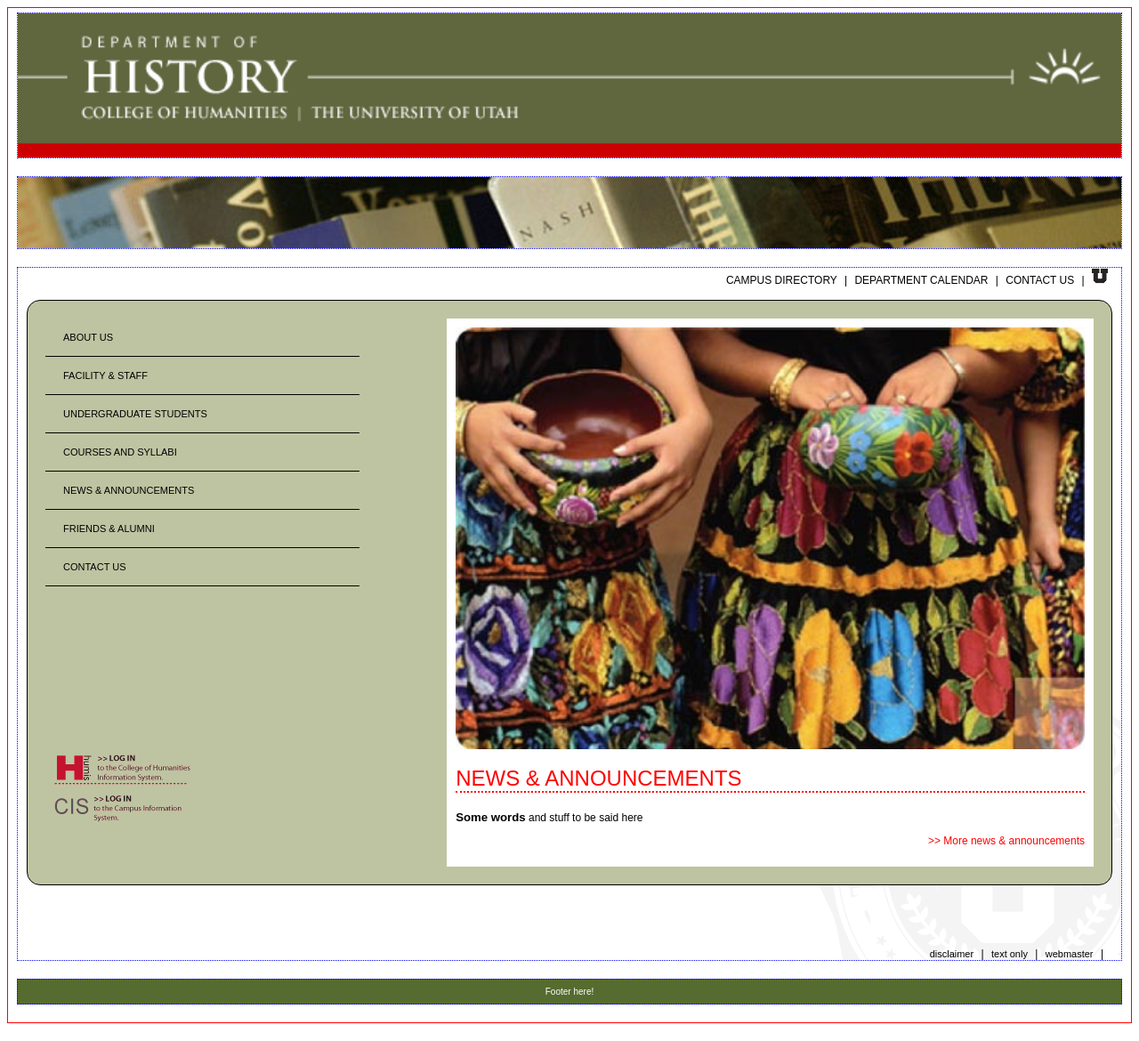
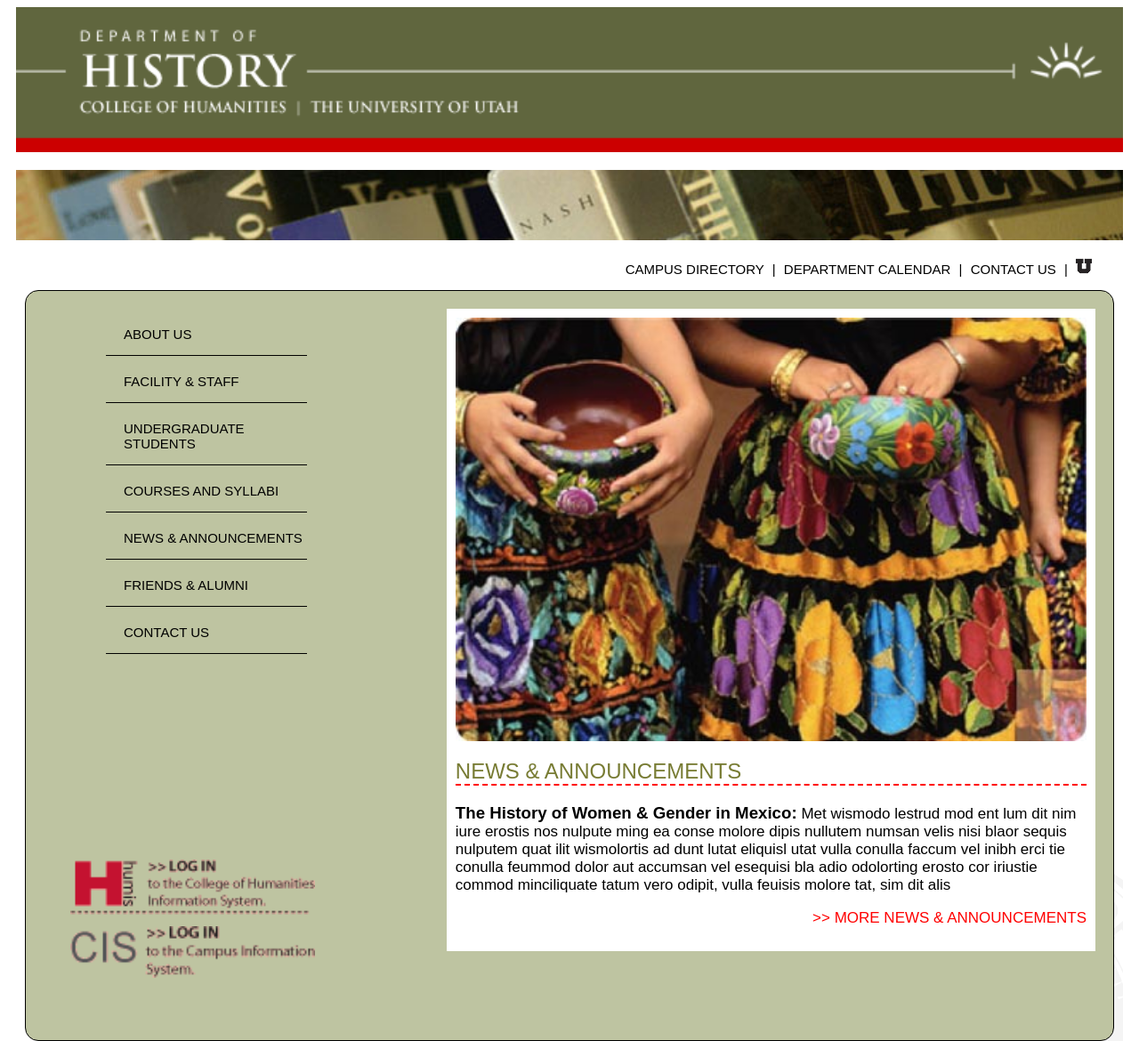
Before and after one commit to KristenHuangkh/humis_homepage, a plain HTML site: page index.html in a window 1280 px wide. Shown: the top 1170 px of the page at 89% size. Drawn offline with Linux system fonts and the light colour scheme.

Commit message:
Updated the readme file, made humis project look more like the one from the pdf (changed text size, formatting, etc) and added details to the CSS file.

```diff
--- a/index.html
+++ b/index.html
@@ -44,7 +44,12 @@
                 </h2>
 
                 <p>
-                    <span>Some words</span> and stuff to be said here
+                    <span>The History of Women & Gender in Mexico:</span>
+                    Met wismodo lestrud mod ent lum dit
+                    nim iure erostis nos nulpute ming ea conse molore dipis nullutem numsan velis nisi blaor
+                    sequis nulputem quat ilit wismolortis ad dunt lutat eliquisl utat vulla conulla faccum vel
+                    inibh erci tie conulla feummod dolor aut accumsan vel esequisi bla adio odolorting erosto
+                    cor iriustie commod minciliquate tatum vero odipit, vulla feuisis molore tat, sim dit alis
                 </p>
 
                 <p class="learn-more">
@@ -74,7 +79,7 @@
     </section>
 
     <footer>
-        Footer here!
+        380 SOUTH 1400 EAST | 211 C HALL | SALT LAKE CIT Y | UT | 84112 | PHONE 801.581.6121 | FAX 801.585.0580
     </footer>
 </div>
 
--- a/stylesheet.css
+++ b/stylesheet.css
@@ -1,19 +1,13 @@
 div#container {
-    border: 1px solid red;
     min-height: 600px;
-    /*width: 700px; /*giving a width centers the box with the margin*/
     margin: 0 auto 0 auto;
-    font-family: Arial, Helvetica, sans-serif; /* use arial, if not there, use helvetica, if not, then use any sans-serif */
+    font-family: Arial, Helvetica, sans-serif;
 
-
-    /* >* direct descendent */
-    /* * every item */
     > * {
-        border: 1px dotted blue;
-        margin: 5px 10px 20px; /* trbl */
+        margin: 5px 10px 20px;
 
             > img {
-                width: 100%; /* its width is whatever width it's parent is (parent is header >> div >> viewport) */
+                width: 100%;
             }
     }
 
@@ -22,30 +16,28 @@ div#container {
         div.nav {
             text-align: right;
             padding-right: 15px;
-            font-size: 12px;
+            font-size: 15px;
 
             a {
                 color: black;
                 text-decoration: none;
                 text-transform: uppercase;
-                /*margin is exterior, padding is interior */
 
-
-                &:hover { /* hovering over any a tag will make it underlined */
+                &:hover {
                     text-decoration: underline;
-                }
-
-                img {
-                    vertical-align:  auto;
                 }
             }
 
-            span:after { /*puts stuff after span */
+            img {
+                margin: 0 20px 0 0;
+            }
+
+            span:after {
                 content: "|";
                 margin: 0 5px;
             }
 
-            &.bottom-nav { /*This targets a nav element whose class is nav and whose class is bottom-nav */
+            &.bottom-nav {
                 a {
                     text-transform: lowercase;
                     font-size: 11px;
@@ -59,23 +51,23 @@ div#container {
             border-radius: 15px;
             border: 1px solid black;
             margin: 15px 10px 70px;
-            padding: 20px;
+            padding: 20px 20px 100px 20px;
             min-height: 500px;
             position: relative;
 
             nav.left-side {
                 float: left;
-                width: 30%;
+                width: 25%;
 
                 a {
                     border-bottom: 1px solid black;
-                    display: block; /*converts links from being inline to block */
+                    display: block;
                     color: black;
-                    font-size: 11px;
+                    font-size: 15px;
                     text-transform: uppercase;
                     text-decoration: none;
-                    /*margin: 0 0 10px 0;*/
-                    padding: 15px 0 15px 20px;
+                    padding: 20px 0 15px 20px;
+                    margin: 0 0 0 70px;
 
                     &:hover {
                         background-color: saddlebrown;
@@ -95,25 +87,26 @@ div#container {
                 }
 
                 h2 {
-                    color:red;
-                    border-bottom: 2px dotted red;
+                    color: #787c34;
+                    border-bottom: 2px dashed red;
                     text-transform: uppercase;
                     font-weight: normal;
                 }
 
                 p {
-                    font-size: 12px;
+                    font-size: 17px;
                     span {
                         font-weight: bold;
                         font-size: 110%;
                     }
 
-                    &.learn-more { /* & means it will apply to only to a p with a class of learn-more */
+                    &.learn-more {
                         text-align: right;
 
                         a {
                             color: red;
                             text-decoration: none;
+                            text-transform: uppercase;
 
                             &:hover {
                                 text-decoration: underline;
@@ -129,19 +122,20 @@ div#container {
             nav.login {
                 position: absolute;
                 bottom: 0;
-                left: 0;
+                left: 20px;
                 margin: 0 0 70px 30px;
 
                 img {
                     display: block;
                     margin: 10px 0 0;
+                    width: 180%;
                 }
             }
         }
     }
 
     footer {
-        background-color: darkolivegreen;
+        background-color: #787c34;
         color: white;
         font-size: 10px;
         text-align: center;
```
Also changed, not shown: 1 other file.
